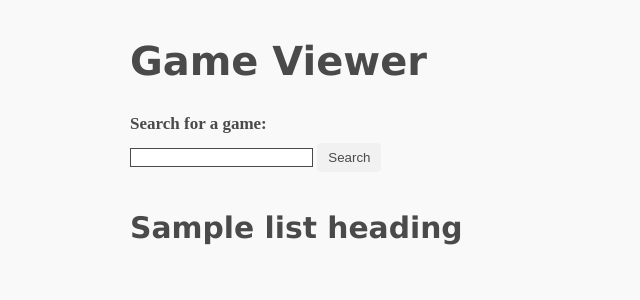
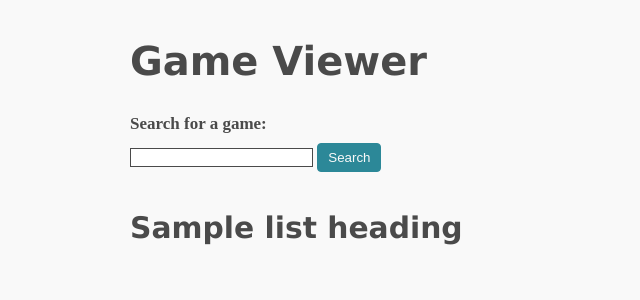
Before and after one commit to haselfine/capstone_project_4, a Python web app: template flask/templates/home.html in a window 1280 px wide. Shown: the top 300 px of the page, without its empty margins (0-640 px from the left). Run offline with Jinja, Linux system fonts and the light colour scheme; the template is opened without the code that fills it: most values are stand-ins (such as "Sample title", 1, 10 or a date in 2020).

Commit message:
change colors on search button to match bookmark button

```diff
--- a/flask/static/sakura.css
+++ b/flask/static/sakura.css
@@ -147,17 +147,17 @@ textarea {
     outline: 1; }
 
 textarea, select, input[type] {
-  color: #4a4a4a;
+  color: #f9f9f9;
   padding: 6px 10px;
   /* The 6px vertically centers text on FF, ignored by Webkit */
   margin-bottom: 10px;
-  background-color: #f1f1f1;
-  border: 1px solid #f1f1f1;
+  background-color: #2c8898;
+  border: 1px solid #2c8898;
   border-radius: 4px;
   box-shadow: none;
   box-sizing: border-box; }
   textarea:focus, select:focus, input[type]:focus {
-    border: 1px solid #2c8898;
+    border: 1px solid #421970;
     outline: 0; }
 
 input[type="checkbox"]:focus {
```
